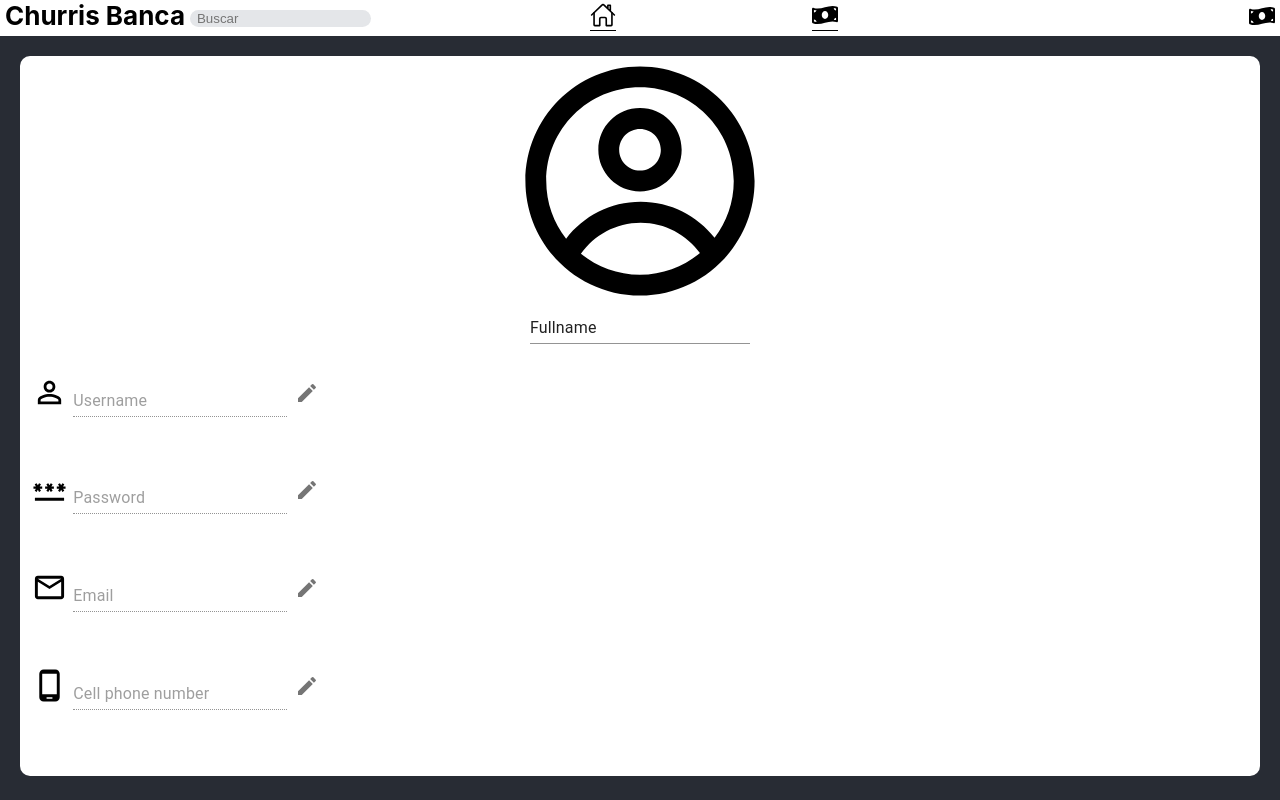
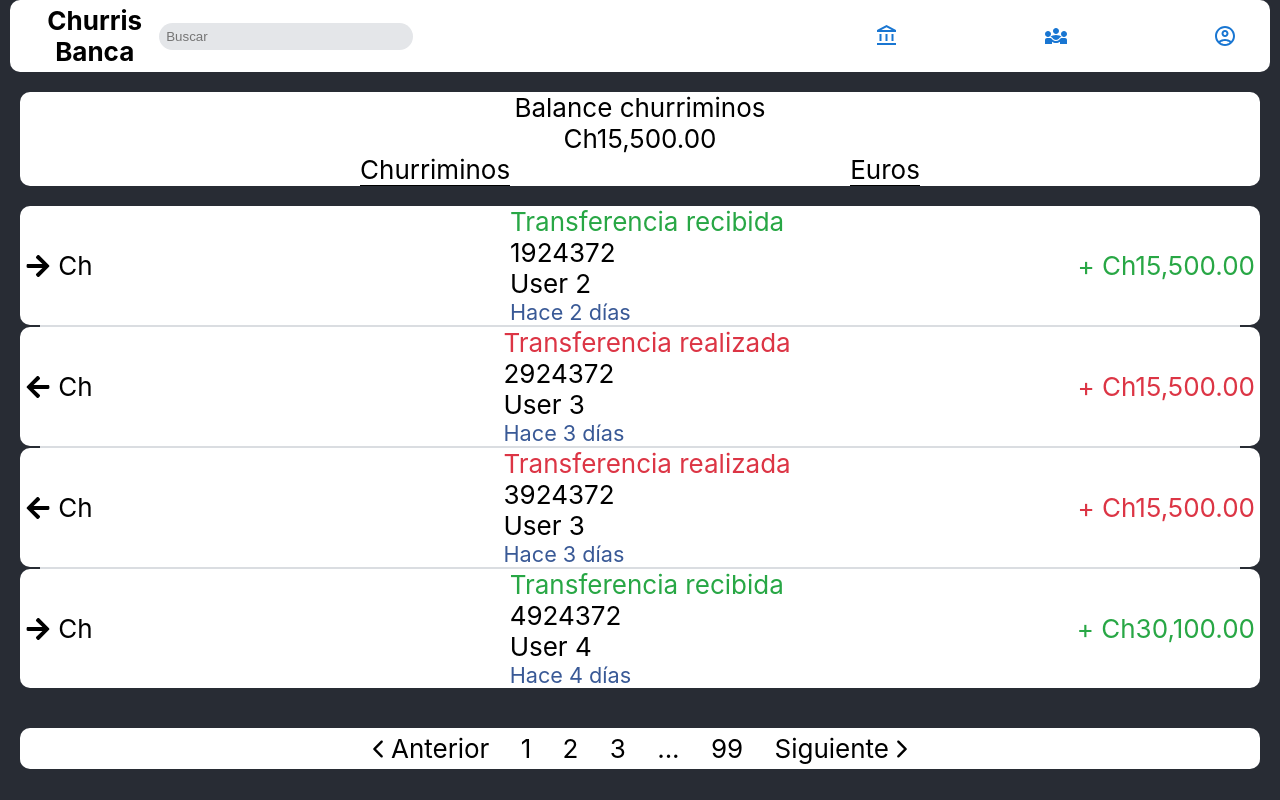
Before and after one commit to AndreyMena/ChurrisBanca, a React (Create React App) app in the folder churris-banca-web/: page / in a window 1280 px wide. Built offline with nearby package versions, Linux system fonts and the light colour scheme.

Commit message:
Updated header.
Functions to change pages with buttons added with programmatic programming.

Updated header styles.

```diff
--- a/churris-banca-web/package.json
+++ b/churris-banca-web/package.json
@@ -6,10 +6,11 @@
     "@emotion/react": "^11.11.4",
     "@emotion/styled": "^11.11.5",
     "@mui/icons-material": "^5.15.16",
-    "@mui/material": "^5.15.16",
+    "@mui/material": "^5.15.17",
     "react": "^18.3.1",
     "react-dom": "^18.3.1",
     "react-icons": "^5.2.0",
+    "react-router-dom": "^6.23.1",
     "react-scripts": "5.0.1"
   },
   "scripts": {
--- a/churris-banca-web/src/App.js
+++ b/churris-banca-web/src/App.js
@@ -1,12 +1,19 @@
 import "./App.css";
-import { Login } from "./Components/Login/Login";
-import BankingPage from "./pages/BankingPage/BankingPage";
-import UserProfile from "./pages/UserProfile/UserProfile";
+import { BrowserRouter as Router, Route, Routes } from 'react-router-dom';
+import BankingPage from "./pages/BankingPage/BankingPage.jsx";
+import SocialPage from "./pages/SocialPage/SocialPage.jsx";
+import UserProfile from "./pages/UserProfile/UserProfile.jsx";
 
 function App() {
   return (
     <div className="App">
-      <UserProfile />
+      <Router>
+        <Routes>
+          <Route path="/" element={<BankingPage />} ></Route>
+          <Route path="/socialPage" element={<SocialPage/>} ></Route>
+          <Route path="/userProfile" element={<UserProfile/>} ></Route>
+        </Routes>
+      </Router>
     </div>
   );
 }
--- a/churris-banca-web/src/Components/Header/Header.css
+++ b/churris-banca-web/src/Components/Header/Header.css
@@ -1,41 +1,36 @@
-#header {
+#header-container {
   display: flex;
   justify-content: space-between;
+  padding-top: 5px;
   padding-bottom: 5px;
   background: #ffffff;
   color: black;
+  margin: 0 10px 10px 10px;
+  border-radius: 10px;
 }
 
-#logo-search {
+#logo-search-container {
   display: flex;
   align-items: center;
-  margin-left: 5px;
+  justify-content: space-between;
+  margin-right: 2%;
+  margin-left: 2%;
+  width: 30%;
 }
 
-#search-engine {
+/* #search-engine {
   text-indent: 5px;
   margin-left: 5px;
   margin-top: 5px;
   border-radius: 50px;
   border: none;
   background: #e4e6e9;
+} */
+
+#menu-container {
+  display: flex;
+  justify-content: space-between;
+  margin-right: 2%;
+  margin-left: 2%;
+  width: 30%;
 }
-
-#menu {
-  display: flex;
-  margin-right: 15%;
-  justify-content: space-evenly;
-  width: 50%;
-}
-
-.icon {
-  display: flex;
-  align-items: center;
-  border-bottom: 1px solid black;
-}
-
-#profile-image {
-  display: flex;
-  align-items: center;
-  margin-right: 5px;
-}
--- a/churris-banca-web/src/Components/Header/Header.jsx
+++ b/churris-banca-web/src/Components/Header/Header.jsx
@@ -1,29 +1,52 @@
 import React from "react";
-import { IoHomeOutline } from "react-icons/io5";
-import { FaMoneyBillWave } from "react-icons/fa";
-import "./Header.css";
+import { useNavigate } from 'react-router-dom';
+import AccountBalanceOutlinedIcon from '@mui/icons-material/AccountBalanceOutlined';
+import AccountCircleOutlinedIcon from '@mui/icons-material/AccountCircleOutlined';
+import Diversity3OutlinedIcon from '@mui/icons-material/Diversity3Outlined';
+import IconButton from '@mui/material/IconButton';
 import SearchEngine from "../Tags/SearchEngine";
 
-export default function Header() {
+import "./Header.css";
+
+const Header = () => {
+  const navigate = useNavigate();
+
+  const handleAccountBalanceClick = () => {
+    navigate('/');
+  }
+
+  const handleSocialClick = () => {
+    navigate('/socialPage');
+  }
+
+  const handleAccountClick = () => {
+    navigate('/userProfile');
+  }
+
   return (
-    <div id="header">
-      <div id="logo-search">
+    <div id="header-container">
+      <div id="logo-search-container">
         <text>
           <b>Churris Banca</b>
         </text>
         <SearchEngine text="Buscar" id="search-engine" />
       </div>
-      <div id="menu">
-        <div className="icon">
-          <IoHomeOutline />
-        </div>
-        <div className="icon">
-          <FaMoneyBillWave />
-        </div>
-      </div>
-      <div id="profile-image">
-        <FaMoneyBillWave />
+
+      <div id="menu-container">
+        <IconButton className="icon-button-header" color="primary" onClick={handleAccountBalanceClick}>
+          <AccountBalanceOutlinedIcon></AccountBalanceOutlinedIcon>
+        </IconButton>
+
+        <IconButton className="icon-button-header" color="primary" onClick={handleSocialClick}>
+          <Diversity3OutlinedIcon></Diversity3OutlinedIcon>
+        </IconButton>
+
+        <IconButton className="icon-button-header" color="primary" onClick={handleAccountClick}>
+          <AccountCircleOutlinedIcon></AccountCircleOutlinedIcon>
+        </IconButton>
       </div>
     </div>
   );
 }
+
+export default Header;
--- a/churris-banca-web/src/pages/UserProfile/UserProfile.jsx
+++ b/churris-banca-web/src/pages/UserProfile/UserProfile.jsx
@@ -4,11 +4,10 @@ import Profile from "../../Components/Profile/Profile";
 
 const UserProfile = () => {
   return (
-    <>
+    <div>
       <Header />
-
       <Profile />
-    </>
+    </div>
   );
 };
 
```
Also changed, not shown: 1 other file (tests, documents, lock files or other folders).
